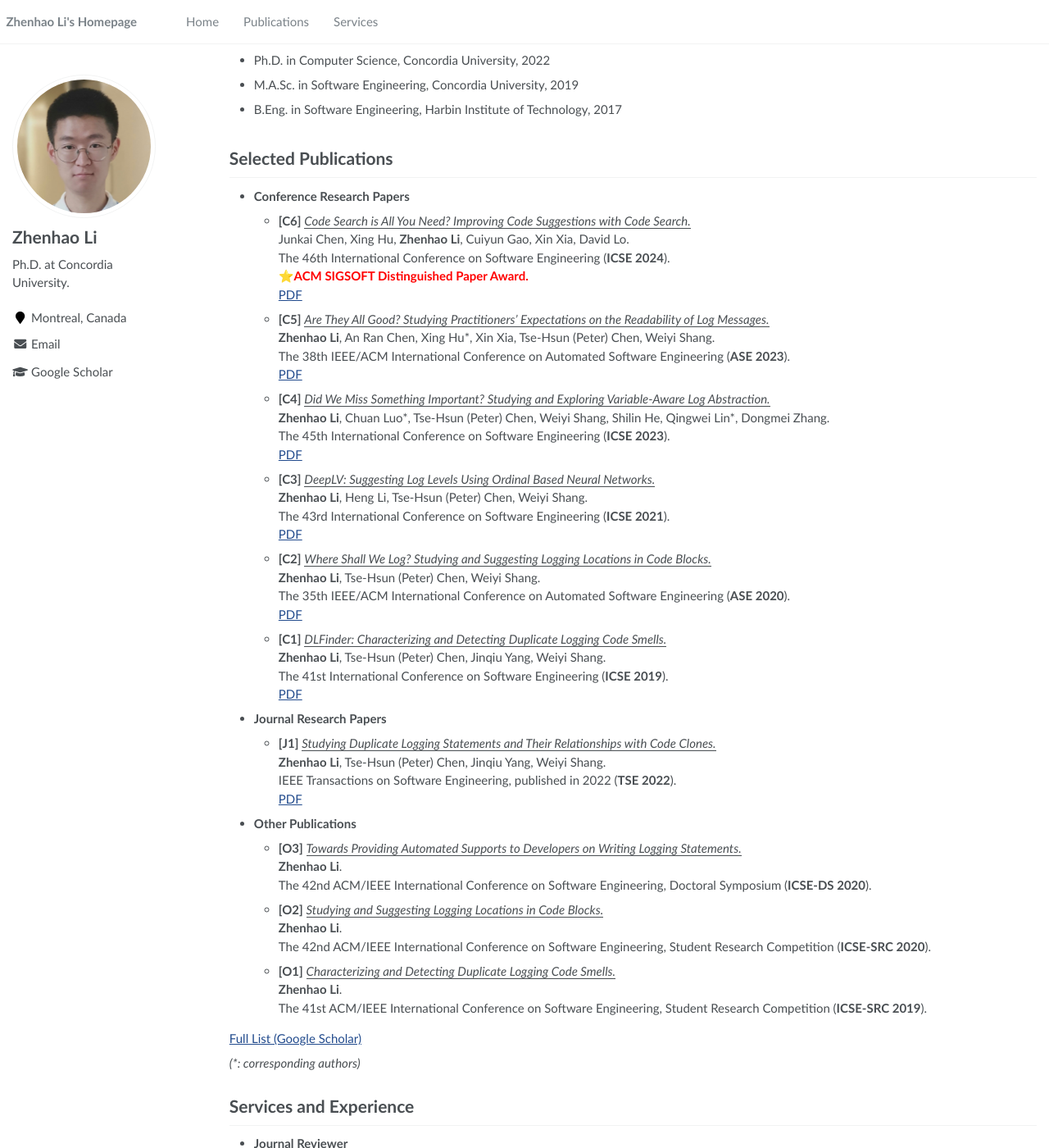
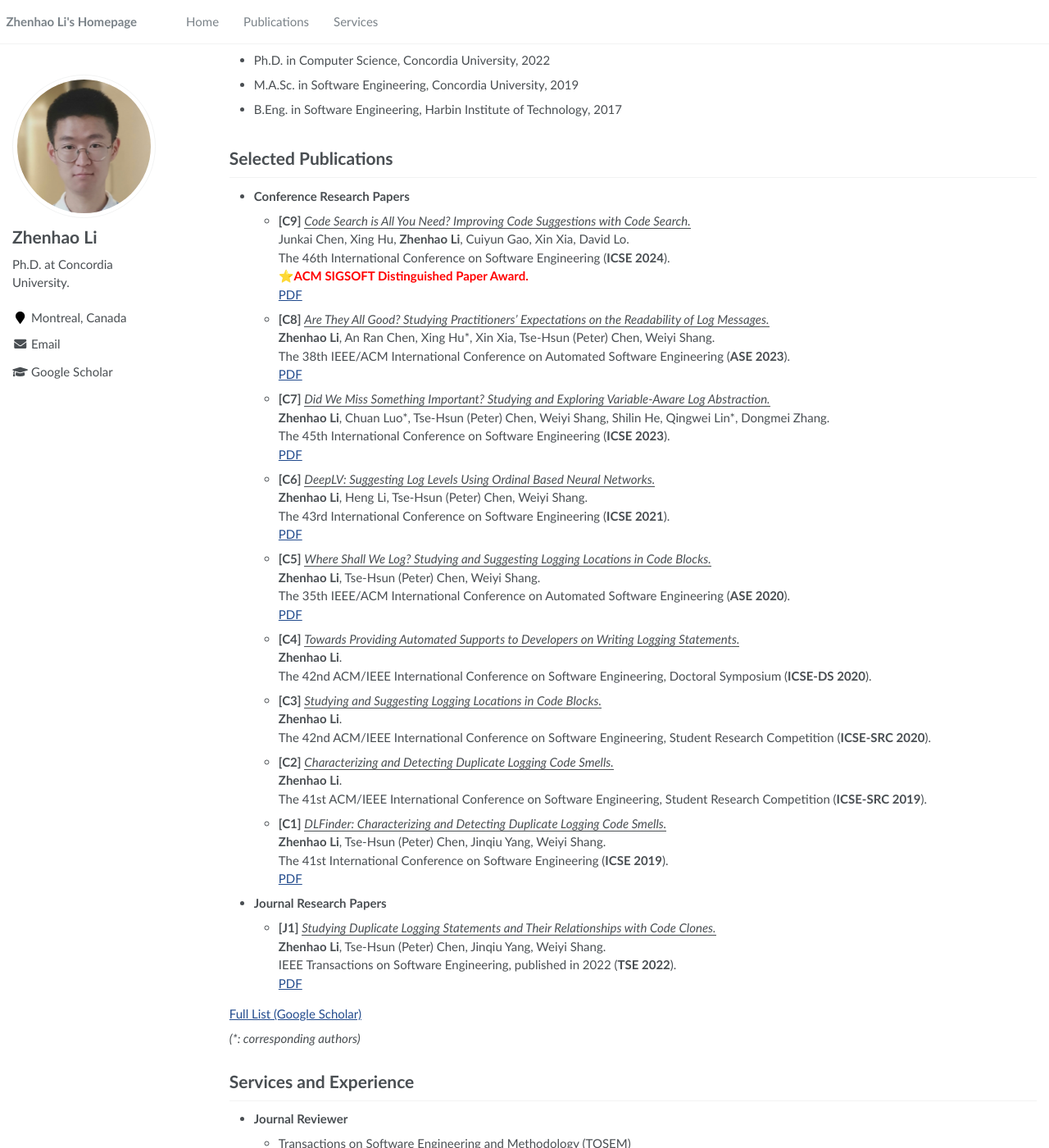
Before and after one commit to ginolzh/ginolzh.github.io, a Jekyll site: the page built from _pages/about.md, in a window 1280 px wide and 1400 px high, scrolled down 197 px. Shown: the whole window at 82% size. Built offline with Jekyll 4.4.1, drawn with Linux system fonts in a browser that asks for light colours; some of the changed lines change nothing that is shown.

Commit message:
Update about.md

```diff
--- a/_pages/about.md
+++ b/_pages/about.md
@@ -26,27 +26,36 @@ Education
 Selected Publications
 ======
 * **Conference Research Papers**
-  * **[C6]** <ins>*Code Search is All You Need? Improving Code Suggestions with Code Search.*</ins>\
+  * **[C9]** <ins>*Code Search is All You Need? Improving Code Suggestions with Code Search.*</ins>\
   Junkai Chen, Xing Hu, **Zhenhao Li**, Cuiyun Gao, Xin Xia, David Lo.\
   The 46th International Conference on Software Engineering (**ICSE 2024**).\
   <span style="color:red">**⭐ACM SIGSOFT Distinguished Paper Award.**</span> \
   [PDF](https://ginolzh.github.io/papers/ICSE2024_Code_Suggestion.pdf)
-  * **[C5]** <ins>*Are They All Good? Studying Practitioners' Expectations on the Readability of Log Messages.*</ins>\
+  * **[C8]** <ins>*Are They All Good? Studying Practitioners' Expectations on the Readability of Log Messages.*</ins>\
   **Zhenhao Li**, An Ran Chen, Xing Hu\*, Xin Xia, Tse-Hsun (Peter) Chen, Weiyi Shang.\
   The 38th IEEE/ACM International Conference on Automated Software Engineering (**ASE 2023**).\
   [PDF](https://ginolzh.github.io/papers/ASE2023_Log_Message_Readability.pdf)
-  * **[C4]** <ins>*Did We Miss Something Important? Studying and Exploring Variable-Aware Log Abstraction.*</ins>\
+  * **[C7]** <ins>*Did We Miss Something Important? Studying and Exploring Variable-Aware Log Abstraction.*</ins>\
   **Zhenhao Li**, Chuan Luo\*, Tse-Hsun (Peter) Chen, Weiyi Shang, Shilin He, Qingwei Lin\*, Dongmei Zhang.\
   The 45th International Conference on Software Engineering (**ICSE 2023**).\
   [PDF](https://ginolzh.github.io/papers/ICSE2023_Log_Var_Aware_.pdf)
-  * **[C3]** <ins>*DeepLV: Suggesting Log Levels Using Ordinal Based Neural Networks.*</ins>\
+  * **[C6]** <ins>*DeepLV: Suggesting Log Levels Using Ordinal Based Neural Networks.*</ins>\
   **Zhenhao Li**, Heng Li, Tse-Hsun (Peter) Chen, Weiyi Shang.\
   The 43rd International Conference on Software Engineering (**ICSE 2021**).\
   [PDF](https://ginolzh.github.io/papers/ICSE2021_Log_Level.pdf)
-  * **[C2]** <ins>*Where Shall We Log? Studying and Suggesting Logging Locations in Code Blocks.*</ins>\
+  * **[C5]** <ins>*Where Shall We Log? Studying and Suggesting Logging Locations in Code Blocks.*</ins>\
   **Zhenhao Li**, Tse-Hsun (Peter) Chen, Weiyi Shang.\
   The 35th IEEE/ACM International Conference on Automated Software Engineering (**ASE 2020**).\
   [PDF](https://ginolzh.github.io/papers/ASE2020_Where_to_Log.pdf)
+  * **[C4]** <ins>*Towards Providing Automated Supports to Developers on Writing Logging Statements.*</ins>\
+  **Zhenhao Li**.\
+  The 42nd ACM/IEEE International Conference on Software Engineering, Doctoral Symposium (**ICSE-DS 2020**).
+  * **[C3]** <ins>*Studying and Suggesting Logging Locations in Code Blocks.*</ins>\
+  **Zhenhao Li**.\
+  The 42nd ACM/IEEE International Conference on Software Engineering, Student Research Competition (**ICSE-SRC 2020**).
+  * **[C2]** <ins>*Characterizing and Detecting Duplicate Logging Code Smells.*</ins>\
+  **Zhenhao Li**.\
+  The 41st ACM/IEEE International Conference on Software Engineering, Student Research Competition (**ICSE-SRC 2019**).
   * **[C1]** <ins>*DLFinder: Characterizing and Detecting Duplicate Logging Code Smells.*</ins>\
   **Zhenhao Li**, Tse-Hsun (Peter) Chen, Jinqiu Yang, Weiyi Shang.\
   The 41st International Conference on Software Engineering (**ICSE 2019**).\
@@ -57,17 +66,6 @@ Selected Publications
   **Zhenhao Li**, Tse-Hsun (Peter) Chen, Jinqiu Yang, Weiyi Shang.\
   IEEE Transactions on Software Engineering, published in 2022 (**TSE 2022**).\
   [PDF](https://ginolzh.github.io/papers/TSE_Duplicate_Log.pdf)
-
-* **Other Publications**
-  * **[O3]** <ins>*Towards Providing Automated Supports to Developers on Writing Logging Statements.*</ins>\
-  **Zhenhao Li**.\
-  The 42nd ACM/IEEE International Conference on Software Engineering, Doctoral Symposium (**ICSE-DS 2020**).
-  * **[O2]** <ins>*Studying and Suggesting Logging Locations in Code Blocks.*</ins>\
-  **Zhenhao Li**.\
-  The 42nd ACM/IEEE International Conference on Software Engineering, Student Research Competition (**ICSE-SRC 2020**).
-  * **[O1]** <ins>*Characterizing and Detecting Duplicate Logging Code Smells.*</ins>\
-  **Zhenhao Li**.\
-  The 41st ACM/IEEE International Conference on Software Engineering, Student Research Competition (**ICSE-SRC 2019**).
 
 
 
```
